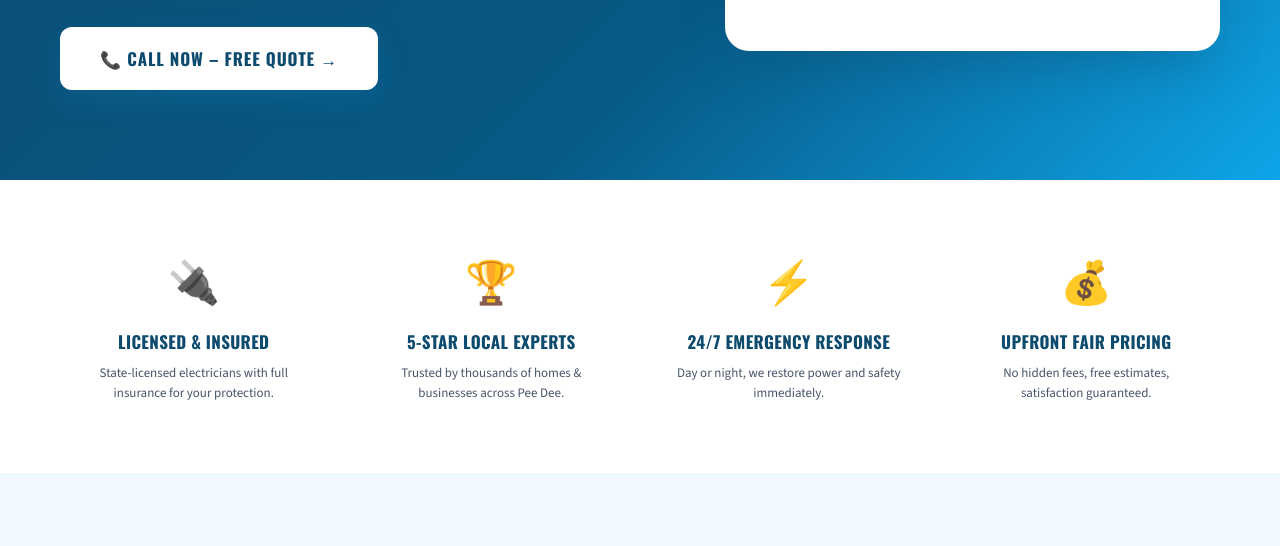
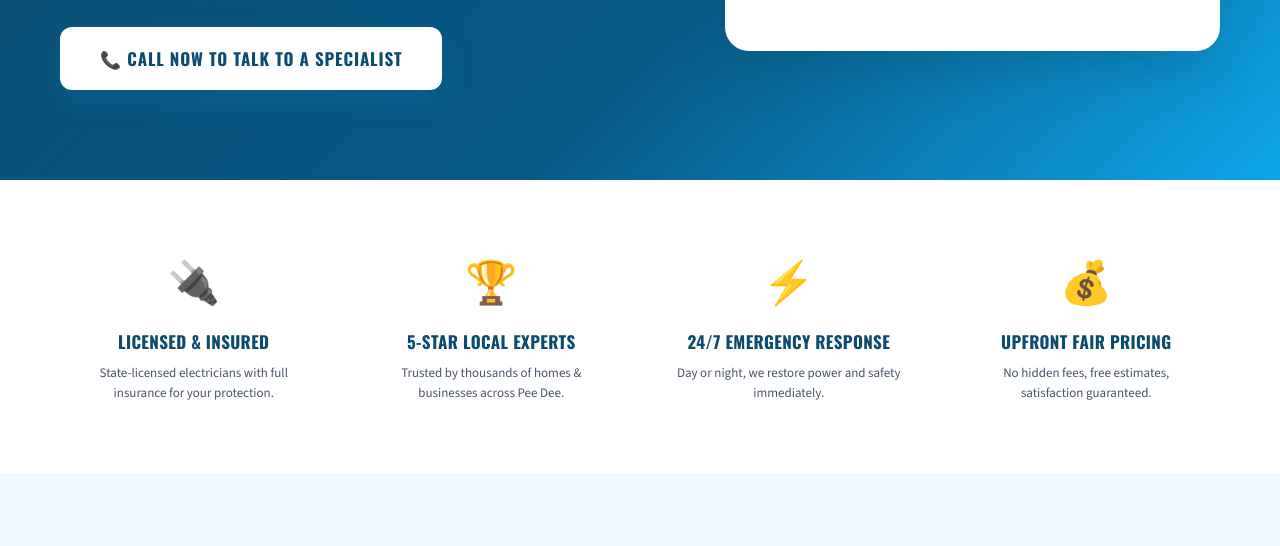
Before and after one commit to Atifmarwat/electrician-florence-sc, a plain HTML site: page lighting-electrician-florence.html in a window 1280 px wide. Shown: the part 554-1100 px from the top of the page. Drawn offline with nearby package versions, Linux system fonts and the light colour scheme.

Commit message:
Update lighting-electrician-florence.html

```diff
--- a/lighting-electrician-florence.html
+++ b/lighting-electrician-florence.html
@@ -783,7 +783,7 @@
                         <div class="badge">🚀 24/7 Emergency</div>
                         <div class="badge">📋 Free Inspection</div>
                     </div>
-                    <a href="tel:+18436284022" class="btn-primary">📞 Call Now – Free Quote →</a>
+                    <a href="tel:+18436284022" class="btn-primary">📞 Call Now to Talk to a Specialist</a>
                 </div>
                 <div class="hero-visual">
                     <div class="hero-card">
```
